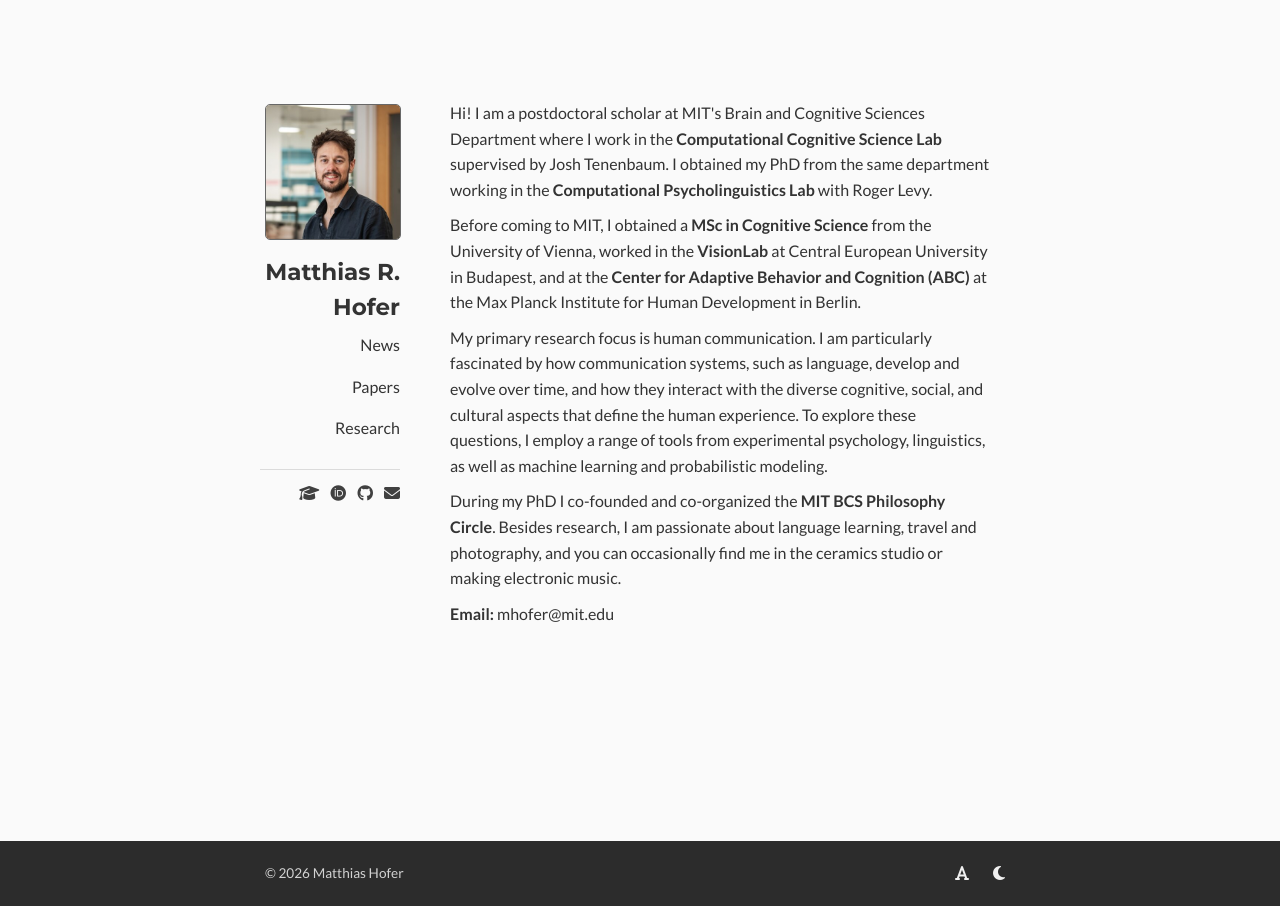
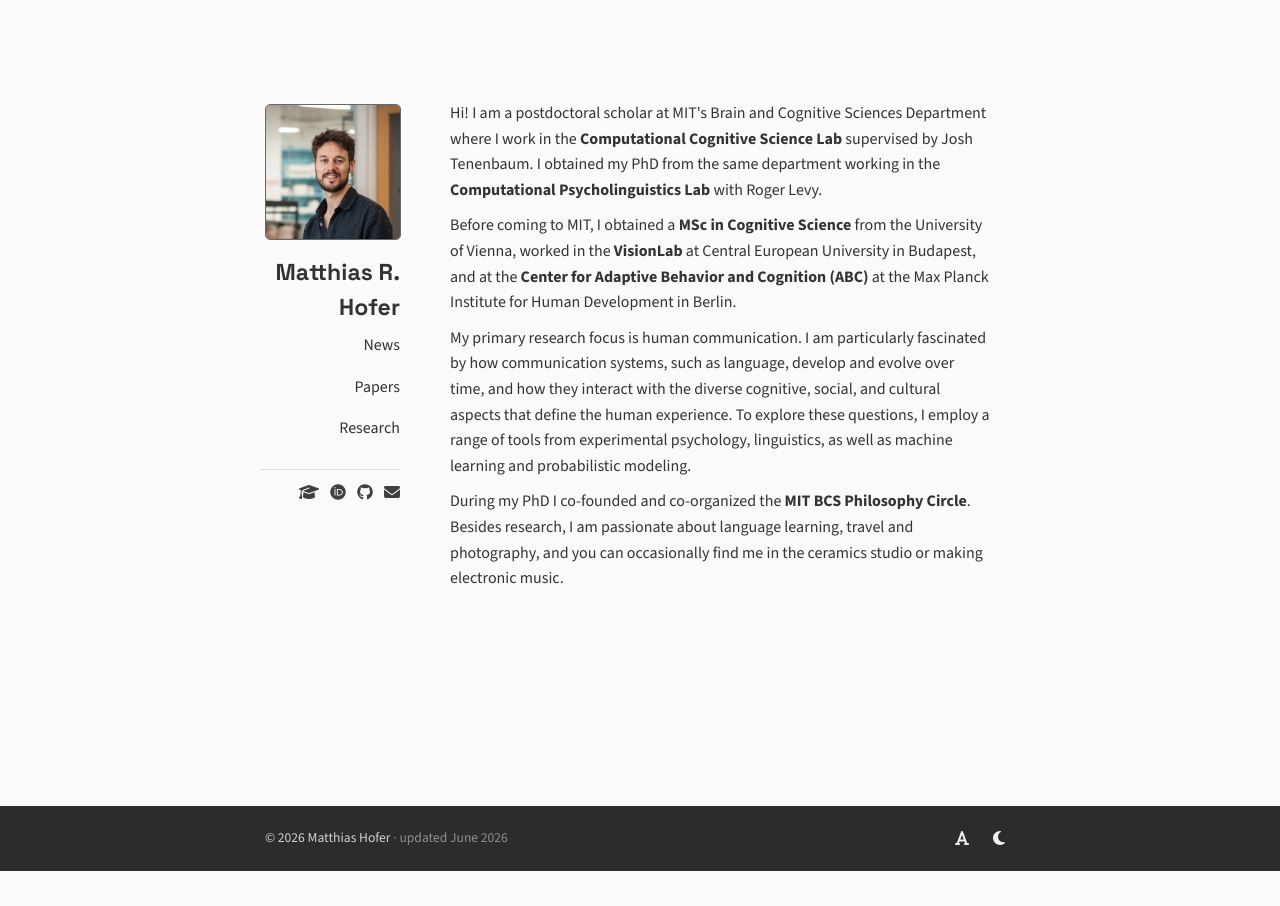
Before and after one commit to rmhofer/rmhofer.github.io, a Jekyll site: the page built from content/about.md, in a window 1280 px wide. Built offline with Jekyll 4.4.1, drawn with Linux system fonts in a browser that asks for light colours; our own code applies the rules of GitHub Pages for plain Markdown files.

Commit message:
Make Space Grotesk+Source Sans 3 default, footer 'updated', tidy email
- Flip default font set to Space Grotesk + Source Sans 3 (toggle now
  switches to the original Montserrat + Lato)
- Add subtle 'updated <month year>' to the footer
- Remove the email line from the bio (it lives in the sidebar now);
  guard the decode script so the sidebar mailto still works
- Unpublish fonts-preview.html (kept in repo, excluded from build)

Co-Authored-By: Claude Opus 4.8 (1M context) <noreply@anthropic.com>

```diff
--- a/_config.yml
+++ b/_config.yml
@@ -57,6 +57,7 @@ url: "https://rmhofer.github.io" # the base hostname & protocol for your site, e
 exclude:
   - vendor/
   - .bundle/
+  - fonts-preview.html   # kept in the repo, but not published (font toggle lives in the footer now)
   - Gemfile
   - Gemfile.lock
   - make_bib.py
--- a/_layouts/default.html
+++ b/_layouts/default.html
@@ -65,7 +65,7 @@
 
     <footer class="site-footer">
         <div class="site-footer-inner">
-            <span class="footer-note">&copy; {{ site.time | date: "%Y" }} Matthias Hofer</span>
+            <span class="footer-note">&copy; {{ site.time | date: "%Y" }} Matthias Hofer<span class="footer-updated"> &middot; updated {{ site.time | date: "%B %Y" }}</span></span>
             <div class="footer-toggles">
                 <button id="font-toggle" class="footer-btn" type="button" aria-label="Switch font set" title="Switch fonts"><i class="fas fa-font"></i></button>
                 <button id="theme-toggle" class="footer-btn" type="button" aria-label="Toggle dark mode" title="Toggle dark mode"><i class="fas fa-moon"></i></button>
--- a/assets/css/style.css
+++ b/assets/css/style.css
@@ -4,8 +4,8 @@
 /* ---- Theme + font tokens ---- */
 :root {
     /* fonts (default set) */
-    --display-font: 'Montserrat', sans-serif;
-    --body-font: 'Lato', sans-serif;
+    --display-font: 'Space Grotesk', sans-serif;
+    --body-font: 'Source Sans 3', sans-serif;
 
     /* light theme colors */
     --bg: #fafafa;
@@ -21,10 +21,10 @@
     --footer-text: #f0f0f0;
 }
 
-/* alternate font set (Space Grotesk + Source Sans 3) */
+/* alternate font set (the original Montserrat + Lato) */
 :root[data-fonts="alt"] {
-    --display-font: 'Space Grotesk', sans-serif;
-    --body-font: 'Source Sans 3', sans-serif;
+    --display-font: 'Montserrat', sans-serif;
+    --body-font: 'Lato', sans-serif;
 }
 
 /* dark theme colors */
@@ -271,6 +271,10 @@ a:hover {
     opacity: 0.85;
 }
 
+.footer-updated {
+    opacity: 0.6;
+}
+
 .footer-toggles {
     display: flex;
     gap: 4px;
--- a/content/about.md
+++ b/content/about.md
@@ -11,15 +11,4 @@
     <p>During my PhD I co-founded and co-organized the <a href="https://sites.google.com/view/mit-bcs-philosophy/home" target="_blank">MIT BCS Philosophy Circle</a>. Besides research, I am passionate about language learning, travel and photography, and you can occasionally find me in the ceramics studio or making electronic music.
     </p>
 
-    <div>
-        <span class="bold">
-            <span>E</span><!--
-            --><span>m</span><!--
-            --><span>a</span><!--
-            --><span>i</span><!--
-            --><span>l</span>:
-        </span>
-        <span class="some_content"></span>
-    </div>
-
 </div>
```
Also changed, not shown: other parts of _layouts/default.html (+2 -1 lines).
